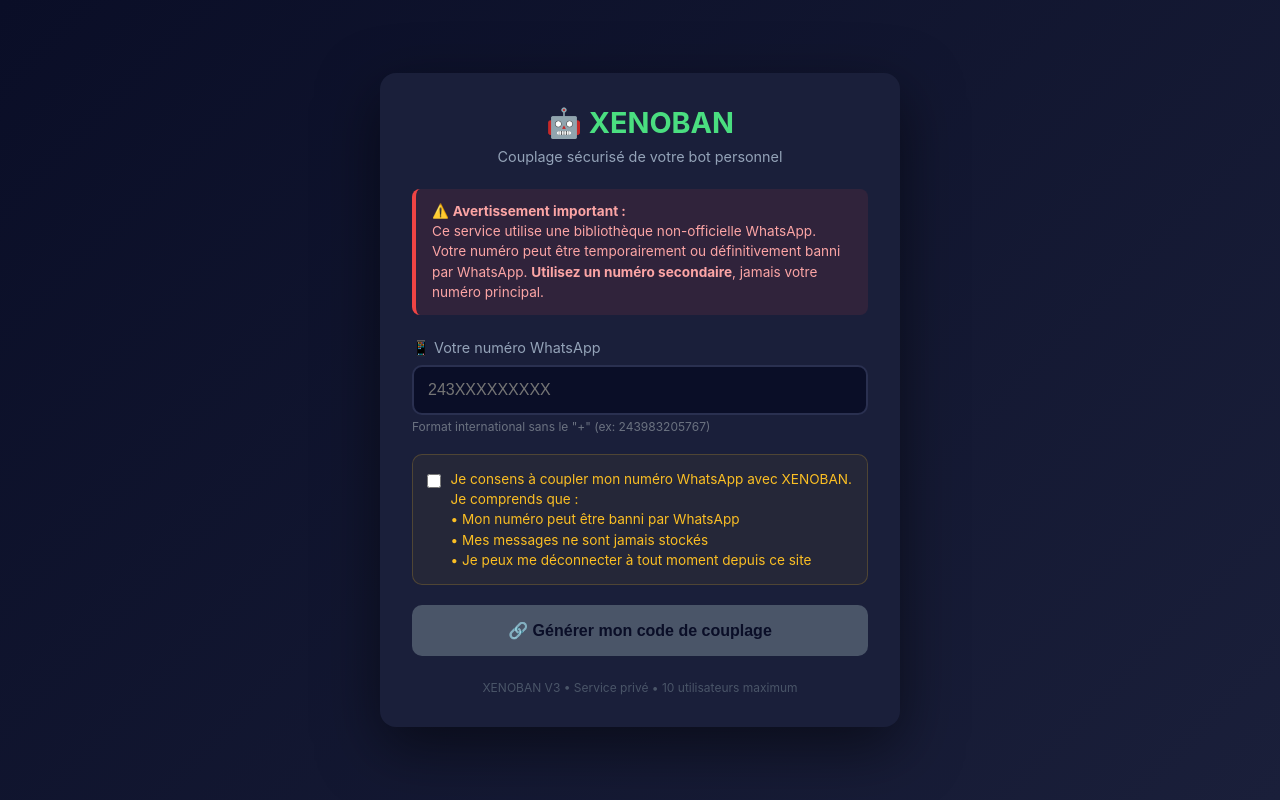
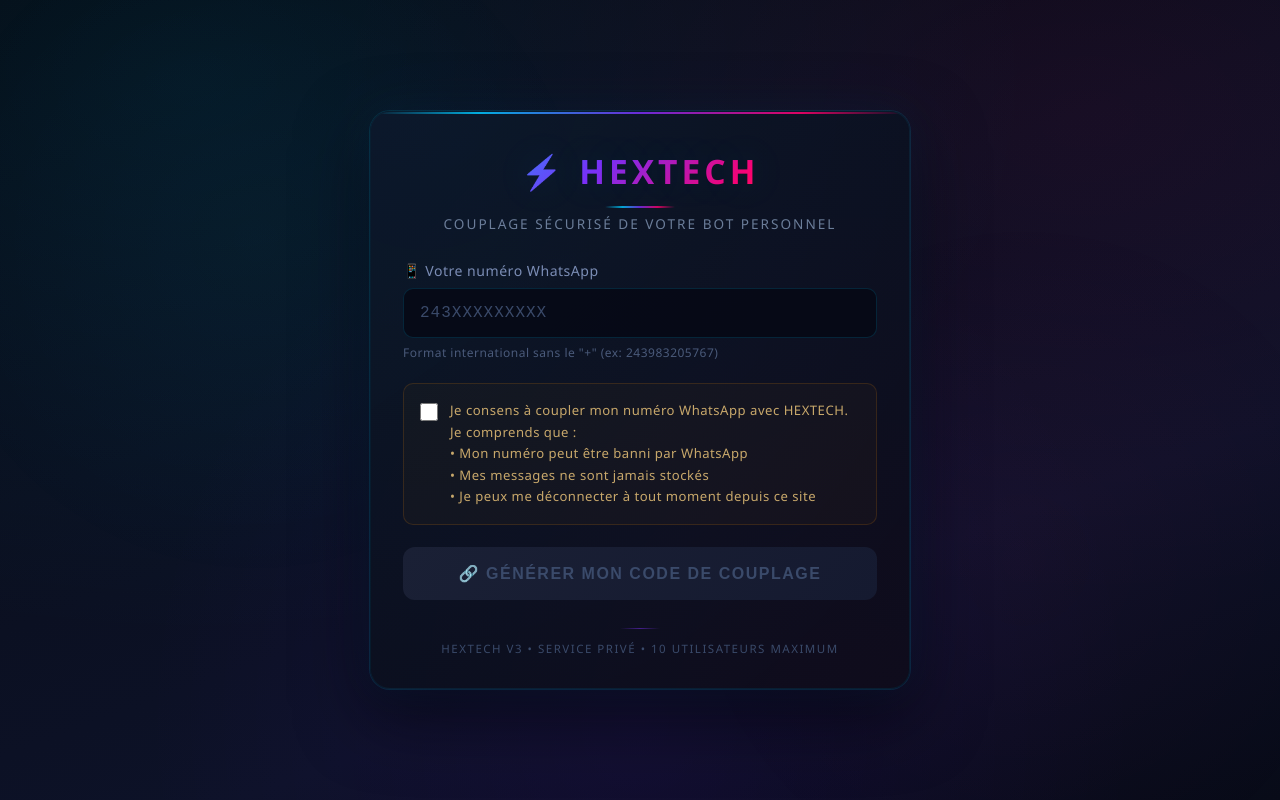
Before and after one commit to Samsmis01/Hosting-x2, a website: page index.html in a window 1280 px wide. Drawn offline with Linux system fonts and the light colour scheme.

Commit message:
Update index.html

```diff
--- a/index.html
+++ b/index.html
@@ -3,184 +3,427 @@
 <head>
   <meta charset="UTF-8">
   <meta name="viewport" content="width=device-width, initial-scale=1.0">
-  <title>XENOBAN — Couplage Bot Sécurisé</title>
+  <title>HEXTECH — Couplage Bot Sécurisé</title>
   <style>
     * { margin: 0; padding: 0; box-sizing: border-box; }
+
     body {
-      font-family: -apple-system, BlinkMacSystemFont, 'Segoe UI', sans-serif;
-      background: linear-gradient(135deg, #0a0e27 0%, #1a1f3a 100%);
-      color: #e0e0e0;
+      font-family: 'Segoe UI', 'Inter', -apple-system, BlinkMacSystemFont, sans-serif;
+      background: #05070f;
+      background-image:
+        radial-gradient(ellipse at 15% 10%, rgba(0, 200, 255, 0.08) 0%, transparent 55%),
+        radial-gradient(ellipse at 85% 15%, rgba(255, 0, 128, 0.06) 0%, transparent 50%),
+        radial-gradient(ellipse at 50% 90%, rgba(120, 0, 255, 0.07) 0%, transparent 55%),
+        linear-gradient(160deg, #05070f 0%, #0a0f1f 40%, #0d1228 70%, #080b18 100%);
+      color: #c8d6e5;
       min-height: 100vh;
       display: flex;
       align-items: center;
       justify-content: center;
       padding: 20px;
+      position: relative;
+      overflow-x: hidden;
     }
+
+    body::before {
+      content: '';
+      position: fixed;
+      top: 0; left: 0; right: 0; bottom: 0;
+      background:
+        radial-gradient(circle at 20% 30%, rgba(0, 220, 255, 0.03) 0%, transparent 30%),
+        radial-gradient(circle at 80% 70%, rgba(255, 0, 128, 0.03) 0%, transparent 30%);
+      pointer-events: none;
+      z-index: 0;
+    }
+
     .container {
-      max-width: 520px;
+      max-width: 540px;
       width: 100%;
-      background: #1a1f3a;
-      border-radius: 16px;
-      padding: 32px;
-      box-shadow: 0 20px 60px rgba(0,0,0,0.5);
+      background: linear-gradient(145deg, rgba(12, 18, 35, 0.95) 0%, rgba(8, 12, 25, 0.98) 100%);
+      border-radius: 20px;
+      padding: 36px 32px 32px;
+      box-shadow:
+        0 0 0 1px rgba(0, 200, 255, 0.12),
+        0 0 40px rgba(0, 180, 255, 0.06),
+        0 0 80px rgba(120, 0, 255, 0.04),
+        0 25px 70px rgba(0, 0, 0, 0.6);
+      position: relative;
+      z-index: 1;
+      border: 1px solid rgba(0, 200, 255, 0.08);
+      overflow: hidden;
     }
+
+    .container::before {
+      content: '';
+      position: absolute;
+      top: 0; left: 0; right: 0;
+      height: 2px;
+      background: linear-gradient(90deg, transparent 0%, #00c8ff 20%, #7b2ff7 50%, #ff006e 80%, transparent 100%);
+      opacity: 0.85;
+    }
+
+    .container::after {
+      content: '';
+      position: absolute;
+      top: -50%; left: -50%;
+      width: 200%; height: 200%;
+      background: radial-gradient(ellipse at 30% 20%, rgba(0, 200, 255, 0.04) 0%, transparent 60%),
+                  radial-gradient(ellipse at 70% 80%, rgba(255, 0, 110, 0.03) 0%, transparent 60%);
+      pointer-events: none;
+      z-index: -1;
+    }
+
     h1 {
-      color: #4ade80;
-      font-size: 1.8em;
-      margin-bottom: 8px;
+      font-size: 2.1em;
+      font-weight: 800;
       text-align: center;
+      letter-spacing: 4px;
+      text-transform: uppercase;
+      background: linear-gradient(135deg, #00c8ff 0%, #7b2ff7 40%, #ff006e 70%, #ff9500 100%);
+      -webkit-background-clip: text;
+      -webkit-text-fill-color: transparent;
+      background-clip: text;
+      margin-bottom: 6px;
+      position: relative;
+      text-shadow: 0 0 40px rgba(0, 200, 255, 0.15);
     }
+
+    h1::after {
+      content: '';
+      display: block;
+      width: 70px;
+      height: 2px;
+      margin: 12px auto 0;
+      background: linear-gradient(90deg, transparent, #00c8ff, #7b2ff7, #ff006e, transparent);
+      border-radius: 2px;
+      opacity: 0.8;
+    }
+
     .subtitle {
       text-align: center;
-      color: #94a3b8;
-      margin-bottom: 24px;
-      font-size: 0.9em;
+      color: #6b7d99;
+      margin-bottom: 28px;
+      font-size: 0.85em;
+      letter-spacing: 2px;
+      text-transform: uppercase;
+      font-weight: 400;
     }
-    .warning {
-      background: rgba(239, 68, 68, 0.1);
-      border-left: 4px solid #ef4444;
-      padding: 12px 16px;
-      border-radius: 8px;
-      margin-bottom: 24px;
-      font-size: 0.85em;
-      color: #fca5a5;
-      line-height: 1.5;
+
+    label {
+      display: block;
+      font-size: 0.88em;
+      color: #7b8db5;
+      margin-bottom: 8px;
+      margin-top: 18px;
+      letter-spacing: 0.5px;
+      font-weight: 500;
     }
-    label { display: block; font-size: 0.9em; color: #94a3b8; margin-bottom: 8px; margin-top: 16px; }
+
     input[type="tel"] {
       width: 100%;
-      padding: 14px;
-      background: #0a0e27;
-      border: 2px solid #2a3050;
+      padding: 15px 16px;
+      background: rgba(5, 8, 20, 0.8);
+      border: 1.5px solid rgba(0, 200, 255, 0.15);
       border-radius: 10px;
-      color: #e0e0e0;
+      color: #e0e8f5;
       font-size: 1em;
-      transition: 0.3s;
+      transition: all 0.35s ease;
+      letter-spacing: 1px;
+      font-family: 'Courier New', monospace;
     }
-    input[type="tel"]:focus { outline: none; border-color: #4ade80; }
+
+    input[type="tel"]:focus {
+      outline: none;
+      border-color: rgba(0, 200, 255, 0.6);
+      box-shadow: 0 0 0 3px rgba(0, 200, 255, 0.08), 0 0 25px rgba(0, 200, 255, 0.06);
+      background: rgba(5, 8, 22, 0.95);
+    }
+
+    input[type="tel"]::placeholder {
+      color: #3a4a6a;
+      font-family: 'Courier New', monospace;
+    }
+
     .checkbox-group {
       display: flex;
       align-items: flex-start;
-      gap: 10px;
-      margin-top: 20px;
-      padding: 14px;
-      background: rgba(251, 191, 36, 0.05);
+      gap: 12px;
+      margin-top: 22px;
+      padding: 16px;
+      background: rgba(255, 149, 0, 0.03);
       border-radius: 10px;
-      border: 1px solid rgba(251, 191, 36, 0.2);
+      border: 1px solid rgba(255, 149, 0, 0.15);
+      transition: border-color 0.3s, box-shadow 0.3s;
     }
+
+    .checkbox-group:hover {
+      border-color: rgba(255, 149, 0, 0.3);
+      box-shadow: 0 0 20px rgba(255, 149, 0, 0.05);
+    }
+
     .checkbox-group input[type="checkbox"] {
       margin-top: 3px;
       cursor: pointer;
       width: 18px;
       height: 18px;
-      accent-color: #4ade80;
+      accent-color: #00c8ff;
+      flex-shrink: 0;
     }
-    .checkbox-group label { margin: 0; color: #fbbf24; font-size: 0.85em; cursor: pointer; line-height: 1.5; }
+
+    .checkbox-group label {
+      margin: 0;
+      color: #c8a86b;
+      font-size: 0.82em;
+      cursor: pointer;
+      line-height: 1.65;
+    }
+
     button {
       width: 100%;
-      padding: 16px;
-      background: #4ade80;
-      color: #0a0e27;
+      padding: 17px;
+      background: linear-gradient(135deg, #00c8ff 0%, #7b2ff7 50%, #ff006e 100%);
+      background-size: 200% 200%;
+      color: #ffffff;
       border: none;
-      border-radius: 10px;
+      border-radius: 12px;
       font-size: 1em;
-      font-weight: bold;
+      font-weight: 700;
       cursor: pointer;
-      margin-top: 20px;
-      transition: 0.3s;
+      margin-top: 22px;
+      transition: all 0.4s ease;
+      letter-spacing: 1.5px;
+      text-transform: uppercase;
+      position: relative;
+      overflow: hidden;
+      box-shadow: 0 4px 25px rgba(0, 200, 255, 0.2), 0 0 50px rgba(123, 47, 247, 0.1);
     }
-    button:hover:not(:disabled) { background: #22c55e; transform: translateY(-2px); }
-    button:disabled { background: #4a5568; cursor: not-allowed; }
+
+    button::before {
+      content: '';
+      position: absolute;
+      top: 0; left: -100%;
+      width: 100%; height: 100%;
+      background: linear-gradient(90deg, transparent, rgba(255,255,255,0.18), transparent);
+      transition: left 0.6s ease;
+    }
+
+    button:hover:not(:disabled)::before {
+      left: 100%;
+    }
+
+    button:hover:not(:disabled) {
+      transform: translateY(-3px) scale(1.01);
+      box-shadow: 0 8px 35px rgba(0, 200, 255, 0.3), 0 0 70px rgba(123, 47, 247, 0.15);
+      background-position: 100% 50%;
+    }
+
+    button:active:not(:disabled) {
+      transform: translateY(-1px) scale(0.99);
+    }
+
+    button:disabled {
+      background: linear-gradient(135deg, #1a2035 0%, #151a30 100%);
+      color: #3a4a6a;
+      cursor: not-allowed;
+      box-shadow: none;
+      transform: none;
+    }
+
     .result {
-      margin-top: 24px;
-      padding: 20px;
-      background: #0a0e27;
-      border-radius: 10px;
+      margin-top: 26px;
+      padding: 22px;
+      background: rgba(5, 8, 20, 0.7);
+      border-radius: 14px;
       display: none;
+      border: 1px solid rgba(0, 200, 255, 0.12);
+      animation: fadeInUp 0.5s ease;
     }
+
+    @keyframes fadeInUp {
+      from { opacity: 0; transform: translateY(15px); }
+      to { opacity: 1; transform: translateY(0); }
+    }
+
     .result.show { display: block; }
-    .result h3 { color: #4ade80; margin-bottom: 12px; font-size: 1em; }
+
+    .result h3 {
+      color: #00c8ff;
+      margin-bottom: 14px;
+      font-size: 0.95em;
+      letter-spacing: 1.5px;
+      text-transform: uppercase;
+      display: flex;
+      align-items: center;
+      gap: 10px;
+    }
+
+    .result h3::before {
+      content: '';
+      display: inline-block;
+      width: 8px; height: 8px;
+      border-radius: 50%;
+      background: #00c8ff;
+      box-shadow: 0 0 10px #00c8ff, 0 0 20px rgba(0, 200, 255, 0.5);
+      animation: pulse 2s infinite;
+      flex-shrink: 0;
+    }
+
+    @keyframes pulse {
+      0%, 100% { opacity: 1; transform: scale(1); }
+      50% { opacity: 0.5; transform: scale(0.8); }
+    }
+
     .code-box {
-      background: #1a1f3a;
-      padding: 16px;
-      border-radius: 8px;
+      background: linear-gradient(135deg, rgba(5, 8, 22, 0.95) 0%, rgba(10, 15, 35, 0.95) 100%);
+      padding: 22px 16px;
+      border-radius: 12px;
       text-align: center;
       font-family: 'Courier New', monospace;
-      font-size: 1.8em;
-      letter-spacing: 4px;
-      color: #4ade80;
-      margin: 12px 0;
-      border: 2px solid #4ade80;
+      font-size: 2em;
+      letter-spacing: 6px;
+      font-weight: 700;
+      color: #00e5ff;
+      margin: 16px 0;
+      border: 1.5px solid rgba(0, 200, 255, 0.3);
+      box-shadow:
+        inset 0 0 30px rgba(0, 200, 255, 0.04),
+        0 0 25px rgba(0, 200, 255, 0.08);
       word-break: break-all;
+      text-shadow: 0 0 20px rgba(0, 200, 255, 0.35);
     }
-    .instructions { font-size: 0.85em; color: #94a3b8; line-height: 1.6; }
-    .instructions ol { padding-left: 20px; margin-top: 8px; }
-    .instructions li { margin: 4px 0; }
+
+    .instructions {
+      font-size: 0.84em;
+      color: #7b8db5;
+      line-height: 1.75;
+    }
+
+    .instructions strong { color: #a0b8d5; }
+
+    .instructions ol {
+      padding-left: 22px;
+      margin-top: 10px;
+    }
+
+    .instructions li {
+      margin: 6px 0;
+      padding-left: 4px;
+    }
+
+    .instructions li::marker {
+      color: #7b2ff7;
+      font-weight: bold;
+    }
+
     .error {
-      background: rgba(239, 68, 68, 0.1);
-      border: 1px solid #ef4444;
-      padding: 12px;
-      border-radius: 8px;
-      color: #fca5a5;
+      background: rgba(255, 0, 110, 0.06);
+      border: 1px solid rgba(255, 0, 110, 0.35);
+      padding: 14px 16px;
+      border-radius: 10px;
+      color: #ff6b9d;
       margin-top: 16px;
       display: none;
-      font-size: 0.9em;
+      font-size: 0.88em;
+      line-height: 1.5;
+      animation: fadeInUp 0.4s ease;
     }
+
     .error.show { display: block; }
+
     .info-box {
-      background: rgba(74, 222, 128, 0.05);
-      border: 1px solid rgba(74, 222, 128, 0.2);
-      padding: 12px;
-      border-radius: 8px;
+      background: rgba(0, 200, 255, 0.05);
+      border: 1px solid rgba(0, 200, 255, 0.25);
+      padding: 14px 16px;
+      border-radius: 10px;
       margin-top: 16px;
       font-size: 0.85em;
-      color: #86efac;
+      color: #86d4ef;
+      line-height: 1.5;
+      animation: fadeInUp 0.4s ease;
     }
-    .footer { text-align: center; margin-top: 24px; font-size: 0.75em; color: #4a5568; }
-    .status-badge {
-      display: inline-block;
-      padding: 4px 10px;
-      border-radius: 20px;
-      font-size: 0.75em;
-      font-weight: bold;
+
+    .footer {
+      text-align: center;
+      margin-top: 28px;
+      font-size: 0.72em;
+      color: #3a4a6a;
+      letter-spacing: 1.5px;
+      text-transform: uppercase;
+      font-weight: 500;
     }
-    .status-pending { background: rgba(251, 191, 36, 0.2); color: #fbbf24; }
-    .status-ready { background: rgba(74, 222, 128, 0.2); color: #4ade80; }
-    .status-error { background: rgba(239, 68, 68, 0.2); color: #fca5a5; }
-    .actions { display: flex; gap: 10px; margin-top: 16px; flex-wrap: wrap; }
+
+    .footer::before {
+      content: '';
+      display: block;
+      width: 40px;
+      height: 1px;
+      margin: 0 auto 12px;
+      background: linear-gradient(90deg, transparent, #7b2ff7, transparent);
+      opacity: 0.5;
+    }
+
+    .actions {
+      display: flex;
+      gap: 10px;
+      margin-top: 18px;
+      flex-wrap: wrap;
+    }
+
     .actions button {
       flex: 1;
       min-width: 140px;
-      padding: 12px;
-      font-size: 0.9em;
+      padding: 13px;
+      font-size: 0.85em;
       margin-top: 0;
+      letter-spacing: 1px;
     }
-    .btn-danger { background: #ef4444 !important; color: white !important; }
-    .btn-danger:hover:not(:disabled) { background: #dc2626 !important; }
-    .btn-secondary { background: #2a3050 !important; color: #e0e0e0 !important; }
-    .btn-secondary:hover:not(:disabled) { background: #3a4060 !important; }
+
+    .btn-danger {
+      background: linear-gradient(135deg, #ff006e 0%, #dc2626 100%) !important;
+      box-shadow: 0 4px 20px rgba(255, 0, 110, 0.25) !important;
+    }
+
+    .btn-danger:hover:not(:disabled) {
+      box-shadow: 0 8px 30px rgba(255, 0, 110, 0.35) !important;
+    }
+
+    .btn-secondary {
+      background: linear-gradient(135deg, #1a2035 0%, #252d4a 100%) !important;
+      color: #a0b8d5 !important;
+      box-shadow: 0 4px 20px rgba(0, 0, 0, 0.3) !important;
+      border: 1px solid rgba(0, 200, 255, 0.15) !important;
+    }
+
+    .btn-secondary:hover:not(:disabled) {
+      background: linear-gradient(135deg, #252d4a 0%, #303a5f 100%) !important;
+      border-color: rgba(0, 200, 255, 0.3) !important;
+      box-shadow: 0 8px 30px rgba(0, 200, 255, 0.1) !important;
+    }
+
+    /* Scrollbar personnalisée */
+    ::-webkit-scrollbar { width: 6px; }
+    ::-webkit-scrollbar-track { background: #05070f; }
+    ::-webkit-scrollbar-thumb {
+      background: linear-gradient(180deg, #00c8ff, #7b2ff7);
+      border-radius: 3px;
+    }
   </style>
 </head>
 <body>
   <div class="container">
-    <h1>🤖 XENOBAN</h1>
+    <h1>⚡ HEXTECH</h1>
     <p class="subtitle">Couplage sécurisé de votre bot personnel</p>
-
-    <div class="warning">
-      ⚠️ <strong>Avertissement important :</strong>
-      <br>Ce service utilise une bibliothèque non-officielle WhatsApp. Votre numéro peut être temporairement ou définitivement banni par WhatsApp. <strong>Utilisez un numéro secondaire</strong>, jamais votre numéro principal.
-    </div>
 
     <label for="phone">📱 Votre numéro WhatsApp</label>
     <input type="tel" id="phone" placeholder="243XXXXXXXXX" maxlength="15" pattern="[0-9]+" autocomplete="off">
-    <p style="font-size: 0.75em; color: #6b7280; margin-top: 4px;">
+    <p style="font-size: 0.75em; color: #4a5a7a; margin-top: 6px; letter-spacing: 0.5px;">
       Format international sans le "+" (ex: 243983205767)
     </p>
 
     <div class="checkbox-group">
       <input type="checkbox" id="consent">
       <label for="consent">
-        Je consens à coupler mon numéro WhatsApp avec XENOBAN. Je comprends que :
+        Je consens à coupler mon numéro WhatsApp avec HEXTECH. Je comprends que :
         <br>• Mon numéro peut être banni par WhatsApp
         <br>• Mes messages ne sont jamais stockés
         <br>• Je peux me déconnecter à tout moment depuis ce site
@@ -193,7 +436,7 @@
     <div class="info-box" id="info" style="display:none;"></div>
 
     <div class="result" id="result">
-      <h3>✅ Code de couplage généré</h3>
+      <h3>Code de couplage généré</h3>
       <div class="code-box" id="codeBox">---</div>
 
       <div class="instructions">
@@ -215,7 +458,7 @@
     </div>
 
     <div class="footer">
-      XENOBAN V3 • Service privé • 10 utilisateurs maximum
+      HEXTECH V3 • Service privé • 10 utilisateurs maximum
     </div>
   </div>
 
```
